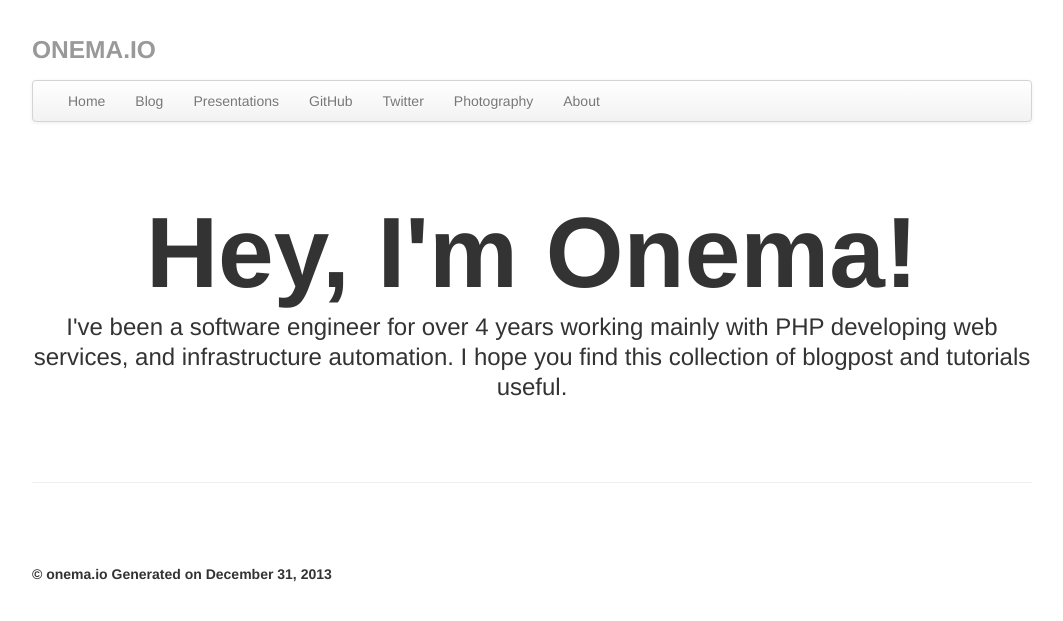
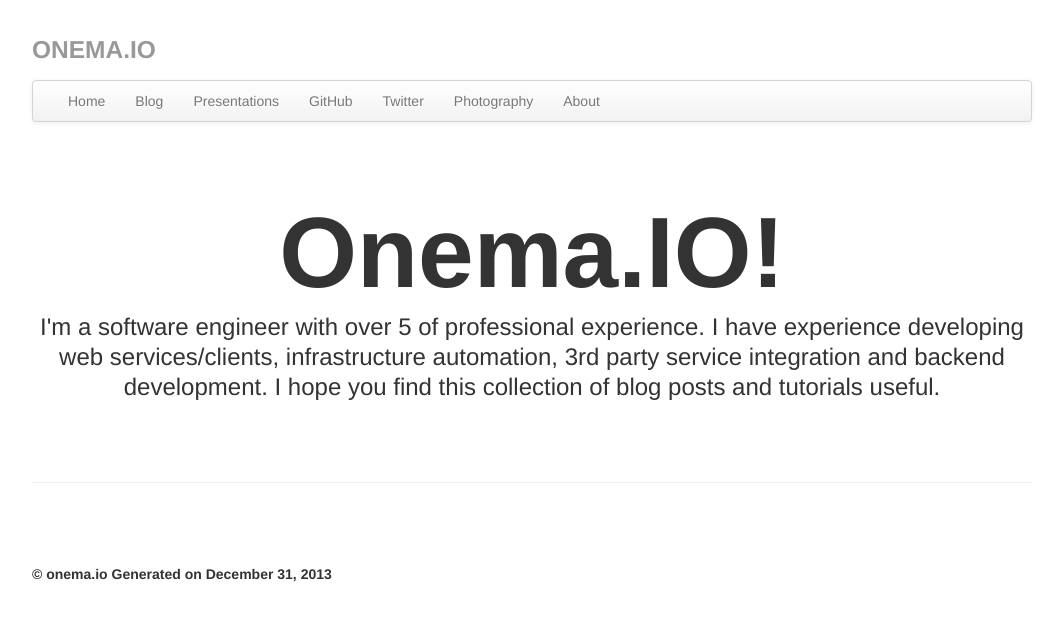
Before and after one commit to onema/onema.github.io, a Jekyll site: the page built from index.html, in a window 1280 px wide. Shown: the top 621 px of the page, without its empty margins (108-1171 px from the left). Built offline with Jekyll 4.4.1, drawn with Linux system fonts in a browser that asks for light colours; Markdown is read by kramdown in place of the engine named in the settings; comment, search, counter and statistics services are not loaded.

Commit message:
Update to home page

```diff
--- a/index.html
+++ b/index.html
@@ -3,11 +3,13 @@ layout: jumbotron
 title: "onema.io"
 ---
 <h1>
-    Hey, I'm Onema!
+    Onema.IO!
 </h1>
 <p class="lead">
-    I've been a software engineer for over 4 years working mainly
-    with PHP developing web services, and infrastructure automation.
-    I hope you find this collection of blogpost and
+    I'm a software engineer with over 5 of professional experience.
+    I have experience developing web services/clients,
+    infrastructure automation, 3rd party service integration and
+    backend development.
+    I hope you find this collection of blog posts and
     tutorials useful.
 </p>
```
